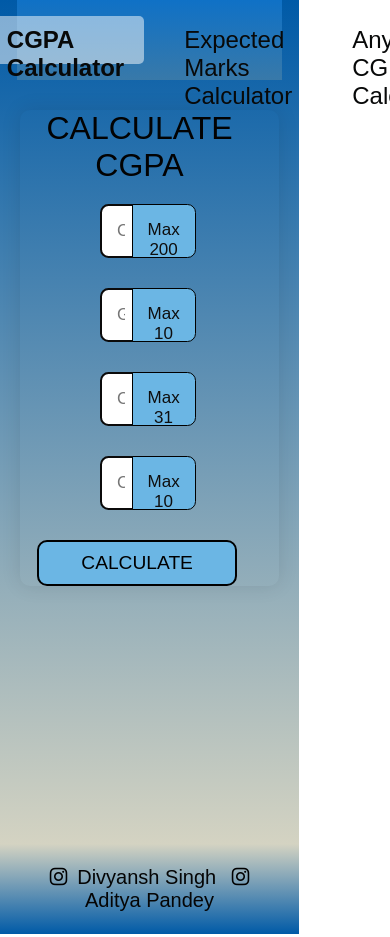
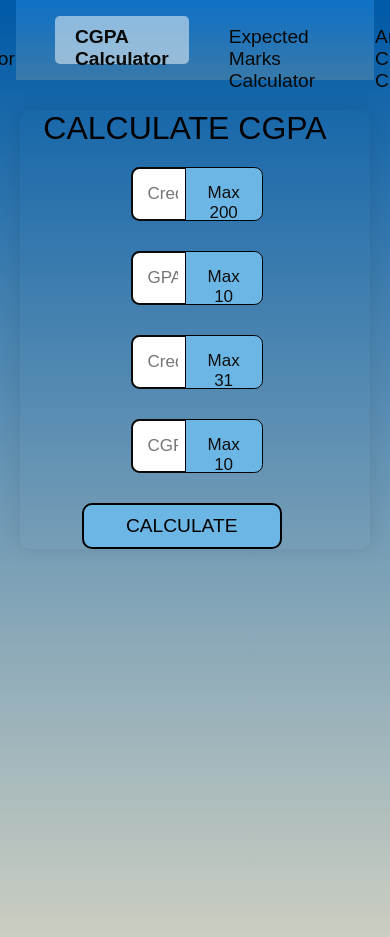
Before and after one commit to divyanshsingh07/new_gpa_calculator, a plain HTML site: page index.html in a window 390 px wide. Shown: the top 937 px of the page. Drawn offline with Linux system fonts and the light colour scheme.

Commit message:
media responsive commit

```diff
--- a/styles.css
+++ b/styles.css
@@ -6,14 +6,14 @@
 }
 
 body {
-    padding-right: 130px;
     overflow-x:  hidden;
-    width: 110%;
+    width: 100%;
+    height: auto;
 }
 
 .highlight-header {
     width: 100%;
-    min-height: 100vh;
+    min-height: 116vh;
     background: #005AA7;  /* fallback for old browsers */
     background: -webkit-linear-gradient(to top, #d2d1bb, #005AA7);  /* Chrome 10-25, Safari 5.1-6 */
     background: linear-gradient(to top, #d4d3c2, #005AA7); /* W3C, IE 10+/ Edge, Firefox 16+, Chrome 26+, Opera 12+, Safari 7+ */
@@ -39,7 +39,7 @@ nav {
 }
 
 .nav-link {
-    font-size: 1.5rem;
+    font-size: 1.2rem;
     color: #080909;
     text-decoration: none;
     padding: 10px 20px;
```
